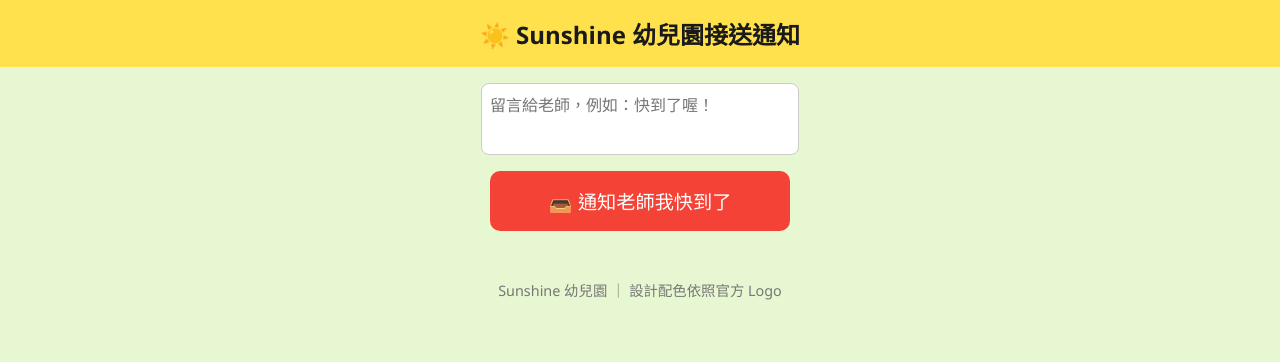
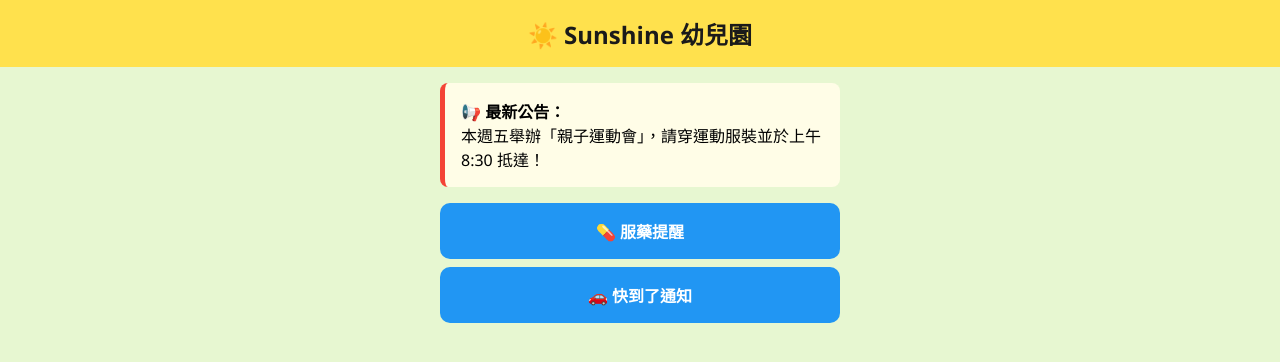
Before and after one commit to Adrian-Kao/SunshineApp, a plain HTML site: page index.html in a window 1280 px wide. Drawn offline with Linux system fonts and the light colour scheme.

Commit message:
Update index.html

```diff
--- a/index.html
+++ b/index.html
@@ -3,15 +3,15 @@
 <head>
   <meta charset="UTF-8" />
   <meta name="viewport" content="width=device-width, initial-scale=1.0" />
-  <title>Sunshine 幼兒園 App</title>
+  <title>Sunshine 幼兒園｜首頁</title>
   <style>
     body {
       margin: 0;
       font-family: "Segoe UI", sans-serif;
-      background-color: #e7f7d1; /* 亮綠色背景 */
+      background-color: #e7f7d1;
     }
     header {
-      background-color: #ffe14d; /* 黃色 */
+      background-color: #ffe14d;
       color: #1a1a1a;
       padding: 1rem;
       text-align: center;
@@ -20,62 +20,45 @@
     }
     .main {
       padding: 1rem;
+      max-width: 400px;
+      margin: auto;
     }
-    .button {
+    .announcement {
+      background-color: #fffde7;
+      border-left: 5px solid #f44336;
+      padding: 1rem;
+      margin-bottom: 1rem;
+      border-radius: 8px;
+    }
+    .nav {
+      display: flex;
+      flex-direction: column;
+      gap: 0.5rem;
+    }
+    .nav a {
       display: block;
-      width: 90%;
-      max-width: 300px;
-      margin: 1rem auto;
       padding: 1rem;
-      background-color: #f44336; /* 紅色 */
+      background-color: #2196f3;
       color: white;
-      border: none;
+      text-align: center;
       border-radius: 10px;
-      font-size: 1.2rem;
-      cursor: pointer;
-    }
-    .button:active {
-      background-color: #c62828;
-    }
-    .textarea {
-      display: block;
-      width: 90%;
-      max-width: 300px;
-      margin: 0 auto 1rem;
-      padding: 0.5rem;
-      font-size: 1rem;
-      border-radius: 8px;
-      border: 1px solid #ccc;
-      resize: none;
-    }
-    footer {
-      text-align: center;
-      font-size: 0.9rem;
-      padding: 1rem;
-      color: #777;
+      text-decoration: none;
+      font-weight: bold;
     }
   </style>
 </head>
 <body>
-  <header>
-    ☀️ Sunshine 幼兒園接送通知
-  </header>
+  <header>☀️ Sunshine 幼兒園</header>
   <div class="main">
-    <textarea class="textarea" rows="3" placeholder="留言給老師，例如：快到了喔！"></textarea>
-    <button class="button" onclick="sendNotification()">
-      📤 通知老師我快到了
-    </button>
+    <div class="announcement">
+      <strong>📢 最新公告：</strong><br/>
+      本週五舉辦「親子運動會」，請穿運動服裝並於上午 8:30 抵達！
+    </div>
+
+    <div class="nav">
+      <a href="medicine.html">💊 服藥提醒</a>
+      <a href="arrival.html">🚗 快到了通知</a>
+    </div>
   </div>
-  <footer>
-    Sunshine 幼兒園 ｜ 設計配色依照官方 Logo
-  </footer>
-
-  <script>
-    function sendNotification() {
-      const message = document.querySelector(".textarea").value;
-      alert("已發送訊息給老師：" + (message || "快到了喔！"));
-      document.querySelector(".textarea").value = "";
-    }
-  </script>
 </body>
 </html>
```
